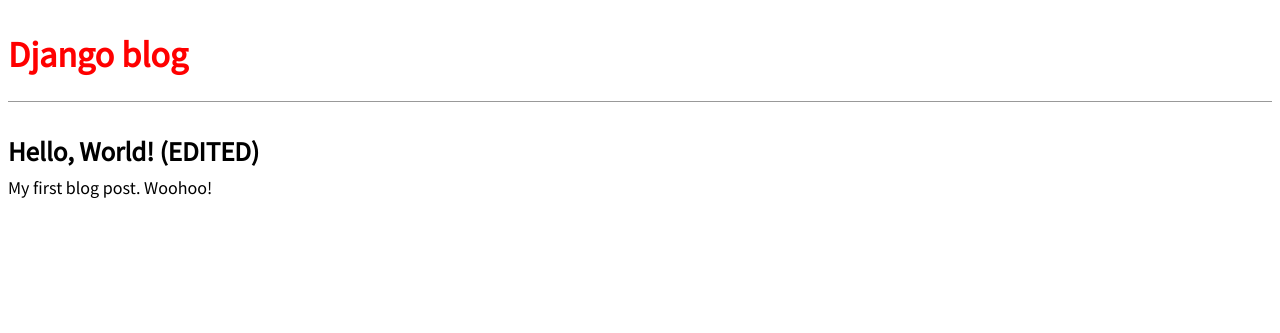
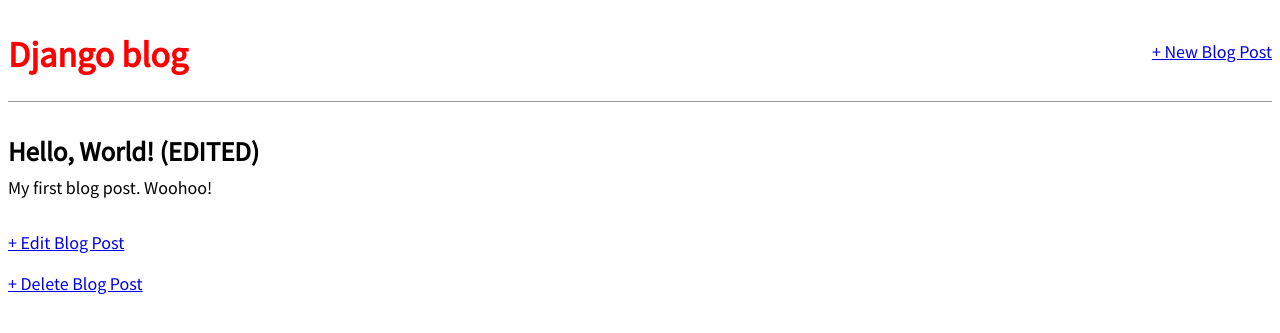
Before and after one commit to lbrackentx/Assignment4, a Django app: page /post/1/ in a window 1280 px wide. Shown: the top 333 px of the page. Run offline with Django 4.2, Linux system fonts and the light colour scheme; data comes from the database, SQL or seed files in the repository; both versions use the stored data as it was after the commit.

Commit message:
updated chapter 6 of blog app

```diff
--- a/blog/templates/base.html
+++ b/blog/templates/base.html
@@ -9,10 +9,15 @@
 </head>
 
 <body>
-    <header>
-        <h1><a href="{% url 'home' %}">Django blog</a></h1>
-    </header>
     <div>
+        <header>
+            <div class="nav-left">
+                <h1><a href="{% url 'home' %}">Django blog</a></h1>
+            </div>
+            <div class="nav-right">
+                <a href="{% url 'post_new' %}">+ New Blog Post</a>
+            </div>
+        </header>
         {% block content %}
         {% endblock content %}
     </div>
--- a/blog/templates/post_detail.html
+++ b/blog/templates/post_detail.html
@@ -6,4 +6,7 @@
     <p>{{ post.body }}</p>
 </div>
 
+<p><a href="{% url 'post_edit' post.pk %}">+ Edit Blog Post</a></p>
+<p><a href="{% url 'post_delete' post.pk %}">+ Delete Blog Post</a></p>
+
 {% endblock content %}
--- a/blog/urls.py
+++ b/blog/urls.py
@@ -1,8 +1,17 @@
 # blog/urls.py
 from django.urls import path
-from .views import BlogListView, BlogDetailView  # new
+from .views import (
+    BlogListView,
+    BlogDetailView,
+    BlogCreateView,
+    BlogUpdateView,
+    BlogDeleteView,  # new
+)
 
 urlpatterns = [
+    path("post/new", BlogCreateView.as_view(), name="post_new"),  # new
     path("post/<int:pk>/", BlogDetailView.as_view(), name="post_detail"),  # new
+    path("post/<int:pk>/edit/", BlogUpdateView.as_view(), name="post_edit"),
+    path("post/<int:pk>/delete/", BlogDeleteView.as_view(), name="post_delete"),  # new
     path("", BlogListView.as_view(), name="home"),
 ]
--- a/blog/views.py
+++ b/blog/views.py
@@ -1,4 +1,7 @@
 from django.views.generic import ListView, DetailView  # new
+from django.views.generic.edit import CreateView, UpdateView, DeleteView  # new
+from django.urls import reverse_lazy  # new
+
 from .models import Post
 
 # Create your views here.
@@ -12,3 +15,21 @@ class BlogListView(ListView):
 class BlogDetailView(DetailView):  # new
     model = Post
     template_name = "post_detail.html"
+
+
+class BlogCreateView(CreateView):
+    model = Post
+    template_name = "post_new.html"
+    fields = ["title", "author", "body"]
+
+
+class BlogUpdateView(UpdateView):
+    model = Post
+    template_name = "post_edit.html"
+    fields = ["title", "body"]
+
+
+class BlogDeleteView(DeleteView):  # new
+    model = Post
+    template_name = "post_delete.html"
+    success_url = reverse_lazy("home")
```
Also changed, not shown: blog/templates/post_delete.html (added, +9 -0 lines), blog/templates/post_edit.html (added, +9 -0 lines), blog/templates/post_new.html (added, +9 -0 lines), blog/tests.py (+34 -5 lines), db.sqlite3.
